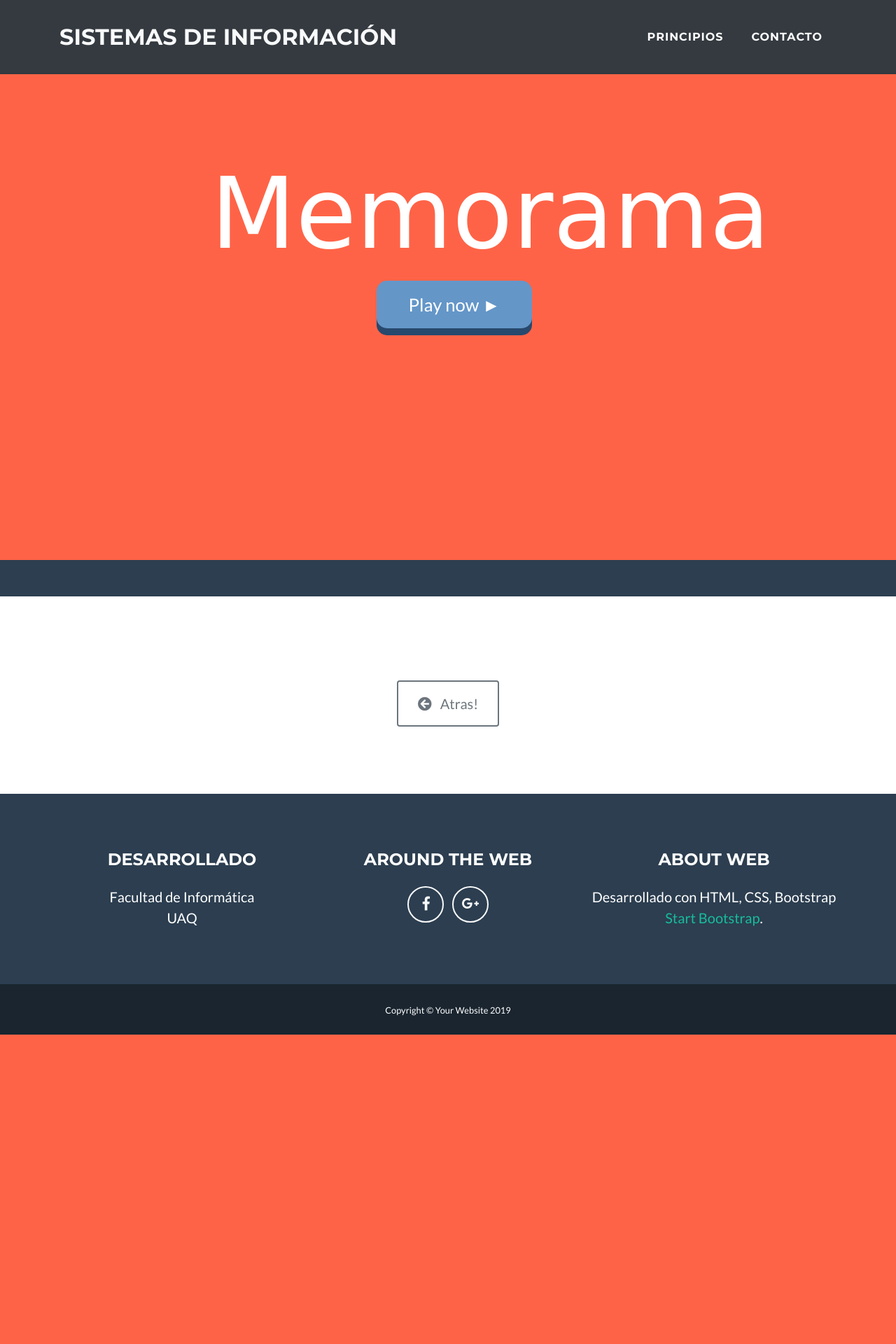
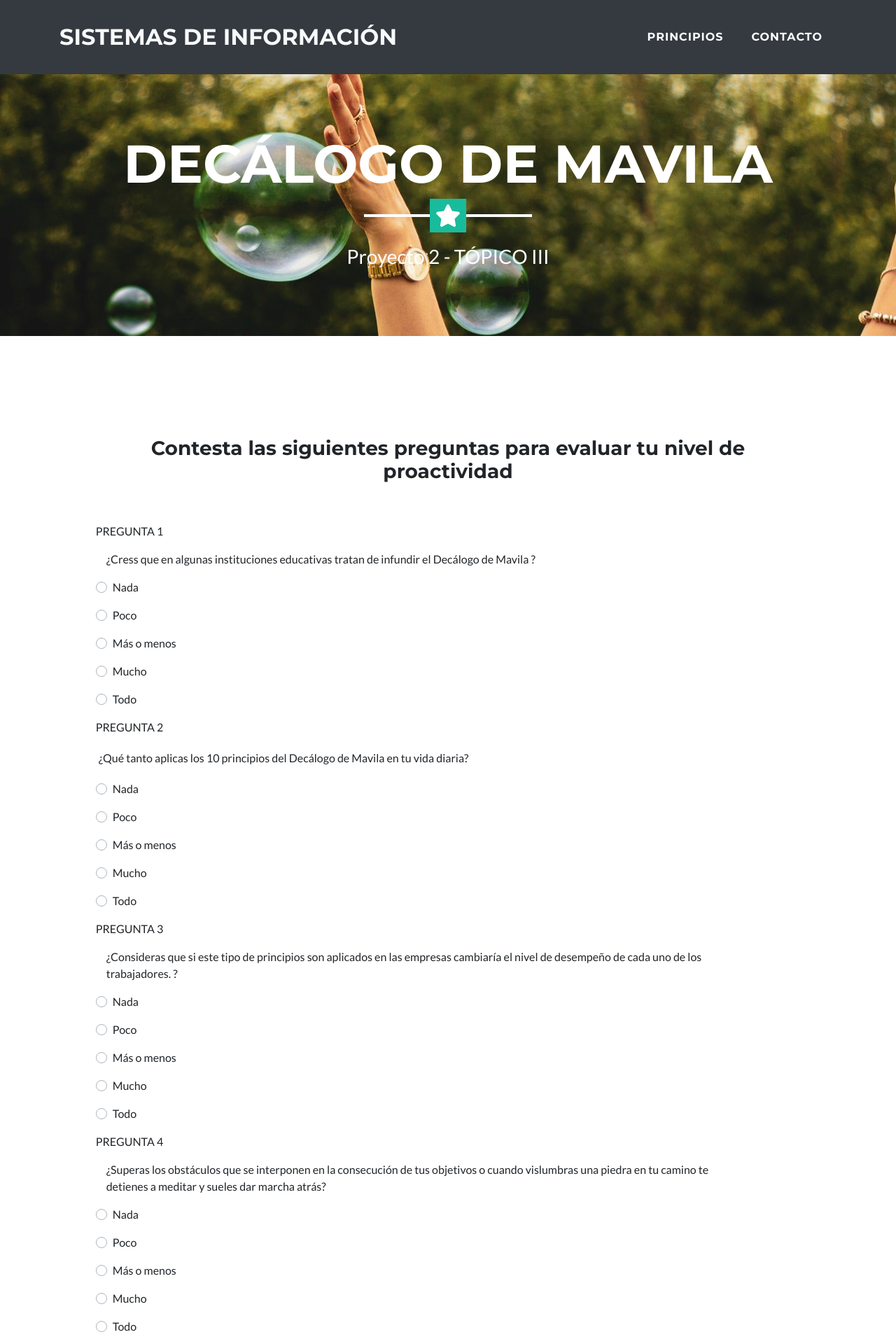
Before and after one commit to LizethMdz/UAQ_TP3_PROYECTO02, a PHP site: page /interaccion.html in a window 1280 px wide. Shown: the top 1920 px of the page at 70% size. Before the commit the page ends 1478 px from the top, so only its background shows below. Run offline with PHP 8.4, Linux system fonts and the light colour scheme.

Commit message:
Ajustes de resultados

```diff
--- a/interaccion.html
+++ b/interaccion.html
@@ -59,8 +59,8 @@
     </header>
 
         <!-- Memorama Section-->
-        <section class="bg-secondary mt-5">
-          <!-- <div class="container"> -->
+        <!-- <section class="bg-secondary mt-5">
+
           <h1 class="text-uppercase text-white text-center mb-0">JUEGO DE MEMORAMA</h1>
           <hr class="star-light">
             <div id="land" class="land">
@@ -81,7 +81,193 @@
 
               <div id="game"><ul class="flex-container" id="cards"></ul>
               </div>
-          <!-- </div> -->
+
+        </section> -->
+        <section class="bg-white mt-5">
+        <form method="post" action="result.php">
+
+        <div class="container col-sm-10 cont">
+          <h3 class="text-center">Contesta las siguientes preguntas para evaluar tu nivel de proactividad</h3>
+          <br><br>
+
+            <div class="row-md-5 preguntas">
+
+                <div class="col-11 pregu">
+                  <p>PREGUNTA 1</p>
+                  <p class="col-12">¿Cress que en algunas instituciones educativas tratan de infundir el Decálogo de Mavila ?</p>
+                   <div class="custom-control custom-radio mb-3">
+                    <input type="radio" class="custom-control-input" id="preg-1" name="radio-1" required value="1">
+                    <label class="custom-control-label" for="preg-1">Nada</label>
+                  </div>
+                  <div class="custom-control custom-radio mb-3">
+                    <input type="radio" class="custom-control-input" id="preg-2" name="radio-1" required value="2">
+                    <label class="custom-control-label" for="preg-2">Poco</label>
+
+                  </div>
+                  <div class="custom-control custom-radio mb-3">
+                    <input type="radio" class="custom-control-input" id="preg-3" name="radio-1" required value="3">
+                    <label class="custom-control-label" for="preg-3">Más o menos</label>
+
+                  </div>
+
+                  <div class="custom-control custom-radio mb-3">
+                    <input type="radio" class="custom-control-input" id="preg-4" name="radio-1" required value="4">
+                    <label class="custom-control-label" for="preg-4">Mucho</label>
+
+                  </div>
+
+                  <div class="custom-control custom-radio mb-3">
+                    <input type="radio" class="custom-control-input" id="preg-5" name="radio-1" required value="5">
+                    <label class="custom-control-label" for="preg-5">Todo</label>
+
+                  </div>
+                </div>
+            </div>
+
+            <div class="row-md-5 preguntas">
+
+                <div class="col-11 pregu">
+                  <p>PREGUNTA 2</p>
+                  <p class="col-12 p-1">
+                  ¿Qué tanto aplicas los 10 principios del Decálogo de Mavila en tu vida diaria?
+                  </p>
+                 <div class="custom-control custom-radio mb-3">
+                  <input type="radio" class="custom-control-input" id="preg-6" name="radio-2" required value="1">
+                  <label class="custom-control-label" for="preg-6">Nada</label>
+                </div>
+                <div class="custom-control custom-radio mb-3">
+                  <input type="radio" class="custom-control-input" id="preg-7" name="radio-2" required value="2">
+                  <label class="custom-control-label" for="preg-7">Poco</label>
+
+                </div>
+                <div class="custom-control custom-radio mb-3">
+                  <input type="radio" class="custom-control-input" id="preg-8" name="radio-2" required value="3">
+                  <label class="custom-control-label" for="preg-8">Más o menos</label>
+
+                </div>
+                <div class="custom-control custom-radio mb-3">
+                  <input type="radio" class="custom-control-input" id="preg-9" name="radio-2" required value="4">
+                  <label class="custom-control-label" for="preg-9">Mucho</label>
+
+                </div>
+                <div class="custom-control custom-radio mb-3">
+                  <input type="radio" class="custom-control-input" id="preg-10" name="radio-2" required value="5">
+                  <label class="custom-control-label" for="preg-10">Todo</label>
+
+                </div>
+              </div>
+            </div>
+
+            <div class="row-md-5 preguntas">
+
+                <div class="col-11 pregu">
+                  <p>PREGUNTA 3</p>
+                  <p class="col-12">¿Consideras que si este tipo de principios son aplicados en las empresas
+                    cambiaría el nivel de desempeño de cada uno de los trabajadores. ?</p>
+                    <div class="custom-control custom-radio mb-3">
+                      <input type="radio" class="custom-control-input" id="preg-11" name="radio-3" required value="1">
+                      <label class="custom-control-label" for="preg-11">Nada</label>
+
+                    </div>
+
+                    <div class="custom-control custom-radio mb-3">
+                      <input type="radio" class="custom-control-input" id="preg-12" name="radio-3" required value="2">
+                      <label class="custom-control-label" for="preg-12">Poco</label>
+
+                    </div>
+
+                    <div class="custom-control custom-radio mb-3">
+                      <input type="radio" class="custom-control-input" id="preg-13" name="radio-3" required value="3">
+                      <label class="custom-control-label" for="preg-13">Más o menos</label>
+
+                    </div>
+
+                    <div class="custom-control custom-radio mb-3">
+                      <input type="radio" class="custom-control-input" id="preg-14" name="radio-3" required value="4">
+                      <label class="custom-control-label" for="preg-14">Mucho</label>
+
+                    </div>
+                    <div class="custom-control custom-radio mb-3">
+                      <input type="radio" class="custom-control-input" id="preg-15" name="radio-3" required value="5">
+                      <label class="custom-control-label" for="preg-15">Todo</label>
+
+                    </div>
+              </div>
+            </div>
+
+            <div class="row-md-5 preguntas">
+
+                <div class="col-11 pregu">
+                  <p>PREGUNTA 4</p>
+                  <p class="col-12">¿Superas los obstáculos que se interponen en la consecución de tus objetivos o cuando vislumbras una piedra en tu camino te detienes a meditar y sueles dar marcha atrás?</p>
+                 <div class="custom-control custom-radio mb-3">
+                  <input type="radio" class="custom-control-input" id="preg-16" name="radio-4" required value="1">
+                  <label class="custom-control-label" for="preg-16">Nada</label>
+                </div>
+                <div class="custom-control custom-radio mb-3">
+                  <input type="radio" class="custom-control-input" id="preg-17" name="radio-4" required value="2">
+                  <label class="custom-control-label" for="preg-17">Poco</label>
+
+                </div>
+                <div class="custom-control custom-radio mb-3">
+                  <input type="radio" class="custom-control-input" id="preg-18" name="radio-4" required value="3">
+                  <label class="custom-control-label" for="preg-18">Más o menos</label>
+
+                </div>
+
+                <div class="custom-control custom-radio mb-3">
+                  <input type="radio" class="custom-control-input" id="preg-19" name="radio-4" required value="4">
+                  <label class="custom-control-label" for="preg-19">Mucho</label>
+
+                </div>
+                <div class="custom-control custom-radio mb-3">
+                  <input type="radio" class="custom-control-input" id="preg-20" name="radio-4" required value="5">
+                  <label class="custom-control-label" for="preg-20">Todo</label>
+
+                </div>
+              </div>
+            </div>
+
+            <div class="row-md-5 preguntas">
+
+                <div class="col-11 pregu">
+                  <p>PREGUNTA 5</p>
+                  <p class="col-12">¿Te gusta asumir riesgos o prefieres dejar loas cosas como están”?</p>
+                 <div class="custom-control custom-radio mb-3">
+                  <input type="radio" class="custom-control-input" id="preg-21" name="radio-5" required value="1">
+                  <label class="custom-control-label" for="preg-21">Nada</label>
+                </div>
+                <div class="custom-control custom-radio mb-3">
+                  <input type="radio" class="custom-control-input" id="preg-22" name="radio-5" required value="2">
+                  <label class="custom-control-label" for="preg-22">Poco</label>
+
+                </div>
+                <div class="custom-control custom-radio mb-3">
+                  <input type="radio" class="custom-control-input" id="preg-23" name="radio-5" required value="3">
+                  <label class="custom-control-label" for="preg-23">Más o menos</label>
+
+                </div>
+                <div class="custom-control custom-radio mb-3">
+                  <input type="radio" class="custom-control-input" id="preg-24" name="radio-5" required value="4">
+                  <label class="custom-control-label" for="preg-24">Mucho</label>
+
+                </div>
+                <div class="custom-control custom-radio mb-3">
+                  <input type="radio" class="custom-control-input" id="preg-25" name="radio-5" required value="5">
+                  <label class="custom-control-label" for="preg-25">Todo</label>
+
+                </div>
+              </div>
+            </div>
+
+
+
+
+          </div>
+          <div class="container col-sm-10 text-center btn-next">
+            <button type="submit" class="btn btn-primary btn-lg">EVALUAR</button>
+          </div>
+        </form>
         </section>
 
         <!-- Send informataion Section -->
@@ -161,7 +347,7 @@
     <script src="js/contact_me.js"></script>
 
     <!-- Custom scripts for this template -->
-    <script src="js/freelancer.min.js"></script>
+    <!-- <script src="js/freelancer.min.js"></script>
     <script type="text/javascript">
     const NUM_MAX_CARDS = 12
     const NUM_TUPLE     = 2
@@ -407,7 +593,7 @@
 
 
 
-    </script>
+    </script> -->
 
   </body>
 
```
Also changed, not shown: result.php (+10 -11 lines).
